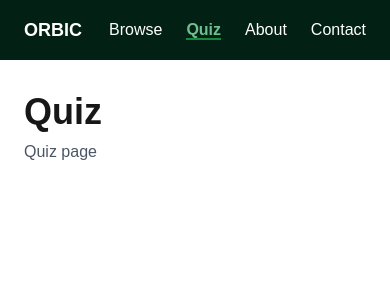
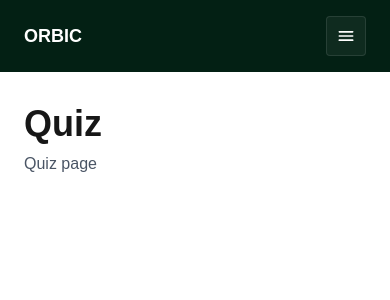
Before and after one commit to RayLBrunner/rare-species, a Next.js app: page /quiz in a window 390 px wide. Shown: the top 300 px of the page. Built offline with nearby package versions, Linux system fonts and the light colour scheme.

Commit message:
Hamburger Navigation Menu

```diff
--- a/src/app/layout.tsx
+++ b/src/app/layout.tsx
@@ -16,6 +16,10 @@ const geistMono = Geist_Mono({
 export const metadata: Metadata = {
   title: "ORBIC - Oregon Field Guide",
   description: "Discover rare species in Oregon",
+  viewport: {
+    width: "device-width",
+    initialScale: 1,
+  },
 };
 
 export default function RootLayout({
--- a/src/components/Navigation.tsx
+++ b/src/components/Navigation.tsx
@@ -2,6 +2,7 @@
 
 import Link from "next/link";
 import { usePathname } from "next/navigation";
+import { useRef, useState } from "react";
 
 interface NavLink {
   label: string;
@@ -17,9 +18,32 @@ const NAV_LINKS: NavLink[] = [
 
 export default function Navigation() {
   const pathname = usePathname();
+  const [isOpen, setIsOpen] = useState(false);
+  const touchStarted = useRef(false);
 
   const isActive = (href: string): boolean => {
     return pathname === href || pathname.startsWith(href + "/");
+  };
+
+  const toggleMenu = () => {
+    setIsOpen((current) => !current);
+  };
+
+  const handleTouchStart = () => {
+    touchStarted.current = true;
+    toggleMenu();
+  };
+
+  const handleClick = () => {
+    if (touchStarted.current) {
+      touchStarted.current = false;
+      return;
+    }
+    toggleMenu();
+  };
+
+  const closeMenu = () => {
+    setIsOpen(false);
   };
 
   return (
@@ -28,7 +52,29 @@ export default function Navigation() {
         <Link href="/" className="font-bold text-lg">
           ORBIC
         </Link>
-        <ul className="flex gap-6">
+
+        <div className="flex items-center gap-4">
+          <button
+            type="button"
+            aria-controls="mobile-menu"
+            aria-expanded={isOpen}
+            aria-label="Toggle navigation menu"
+            onClick={handleClick}
+            onTouchStart={handleTouchStart}
+            className="inline-flex h-10 w-10 items-center justify-center rounded border border-white/10 bg-white/5 text-white transition-colors hover:bg-white/10 lg:hidden"
+          >
+            <span className="sr-only">Toggle menu</span>
+            <svg
+              className="h-5 w-5"
+              viewBox="0 0 24 24"
+              fill="none"
+              xmlns="http://www.w3.org/2000/svg"
+            >
+              <path d="M4 7H20M4 12H20M4 17H20" stroke="currentColor" strokeWidth="2" strokeLinecap="round" />
+            </svg>
+          </button>
+
+          <ul className="hidden items-center gap-6 lg:flex">
             {NAV_LINKS.map((link) => (
               <li key={link.href}>
                 <Link
@@ -45,6 +91,32 @@ export default function Navigation() {
             ))}
           </ul>
         </div>
+      </div>
+
+      <div
+        id="mobile-menu"
+        className={`${isOpen ? "block" : "hidden"} lg:hidden pointer-events-auto`}
+      >
+        <div className="border-t border-white/10 bg-[#032014] shadow-[0_10px_30px_rgba(0,0,0,0.25)]">
+          <ul className="space-y-1 px-6 pb-4 pt-3">
+            {NAV_LINKS.map((link) => (
+              <li key={link.href}>
+                <Link
+                  href={link.href}
+                  onClick={closeMenu}
+                  className={`block rounded px-3 py-2 transition ${
+                    isActive(link.href)
+                      ? "bg-[#0f3c23] font-semibold text-[#6fc08f]"
+                      : "hover:bg-white/5 hover:text-[#6fc08f]"
+                  }`}
+                >
+                  {link.label}
+                </Link>
+              </li>
+            ))}
+          </ul>
+        </div>
+      </div>
     </nav>
   );
 }
```
Lines whose indentation alone changed are shown as unchanged.
